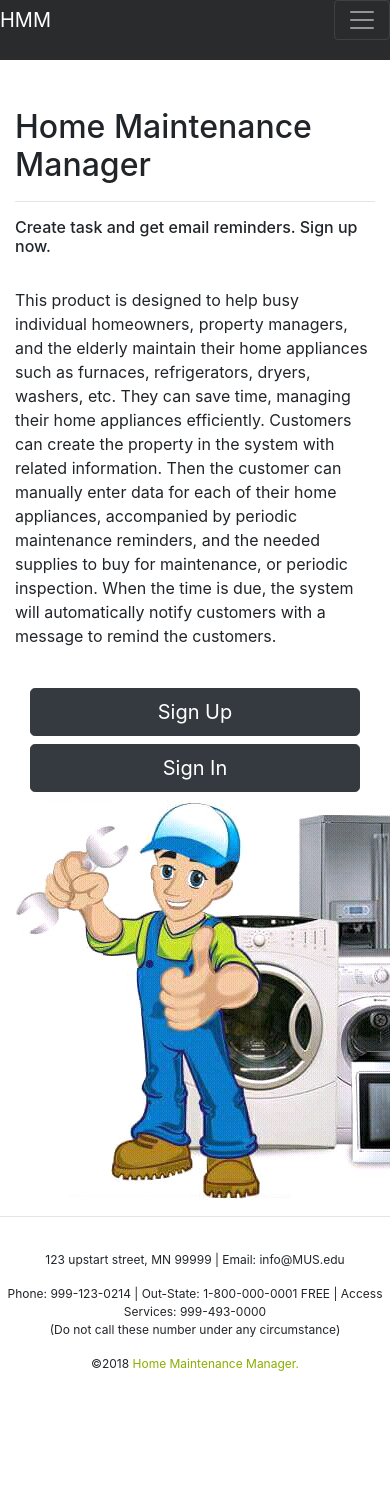
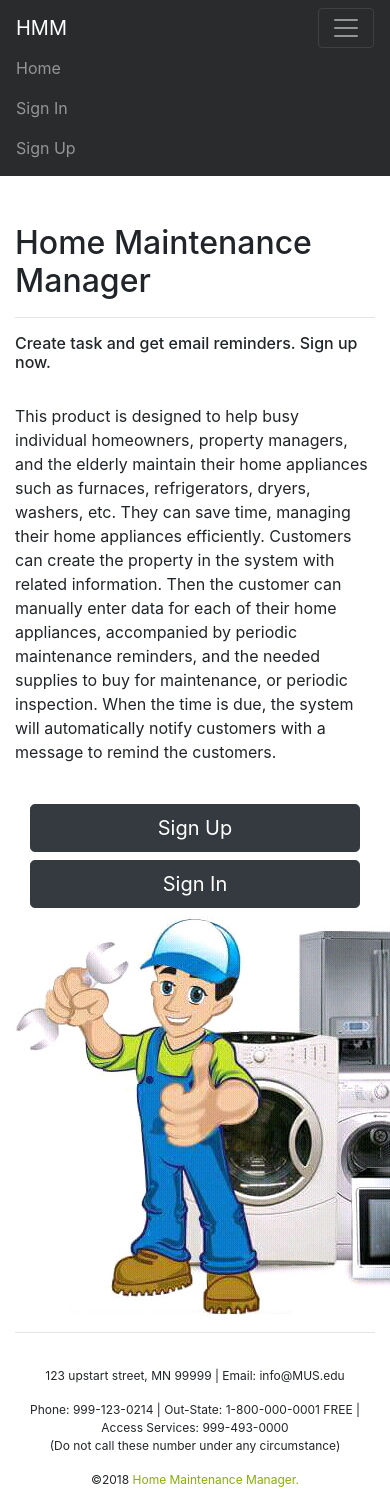
Before and after one commit to tendhar44/Home_Maintenance_Manager, a PHP site: page / in a window 390 px wide, after a click that opens the changed part; the page is wider, and only the part inside the window is pictured. Before the commit the page ends 1371 px from the top of that part, so only its background shows below. Run offline with PHP 8.4, Linux system fonts and the light colour scheme; data that the repository does not hold is empty; some libraries are stand-ins or nearby versions.

Commit message:
fix nav bar and footer display bug

```diff
--- a/app/controllers/UserController.php
+++ b/app/controllers/UserController.php
@@ -55,7 +55,7 @@ class UserController extends Controller {
         if(isset($_POST['submit'])) {
             //echo "sumbitting a register";
             if($this->model->getAccountManagement()->signUpUser()) {
-                header('Location: /home_maintenance_manager/public/usercontroller/signin');
+                $this->view("sign-in-page");
             }else {
                 //echo 'something went wrong';
                 echo '<span class="errorText">' . $_SESSION['userNameError'] . "</span>";
--- a/app/views/home-page-loggedin.php
+++ b/app/views/home-page-loggedin.php
@@ -15,13 +15,13 @@
                 </ul>
             </p>
             <br>
-            <div class="col-xs-6 col-md-6">
+            <div class="col-xs-12 col-md-12">
                 <h4><a class="btn btn-dark btn-block btn-lg" href='/home_maintenance_manager/public/propertycontroller/<?php echo $_SESSION['userid']; ?>'>View Properties</a></h4>
                 <h4><a class="btn btn-dark btn-block btn-lg" href='/home_maintenance_manager/public/propertycontroller/add/<?php echo $_SESSION['userid'] ?>'>Create a Property</a></h4>
             </div>
         </div>
         <div class="col-md-6">
-            <img src="../../public/img/pic1.jpg" alt="picture of appliances">
+            <img class="img-fluid" src="../../public/img/pic1.jpg" alt="picture of appliances">
         </div>
     </div>
 
--- a/public/css/styles.css
+++ b/public/css/styles.css
@@ -1,6 +1,7 @@
 html, body {
 }
 
+/* Nav bar */
 .dropdown:hover .dropdown-menu {
 	display: block;
 }
@@ -28,23 +29,22 @@ html, body {
 }
 
 .navbar{
-	padding: 0;
-	margin: 0;
-	height: 60px;
+	/*padding: 0;
+	margin: 0;*/
+	/*height: 60px;*/
 }
+
+#navbarSupportedContent a:hover {
+	border-bottom: 2px solid white;
+	color: white;
+	padding-bottom: 2px;
+}
+/* END of Nav bar CSS */
 
 label{
 	font-size: 18px;
 }
 
-#navbarSupportedContent{
-	padding-left: 650px;
-}
-
-#navbarSupportedContent a:hover {
-	/*border-bottom: 4px solid white;*/
-	color: white;
-}
 
 /* Add background color to footer */
 .hmm-footer {
--- a/public/footer.php
+++ b/public/footer.php
@@ -1,6 +1,6 @@
 
 
-<div class="hmm-footer">
+<div class="container hmm-footer">
     <div class="row">
         <div class="col-xs-12 col-sm-12">
             <hr>
--- a/public/header.php
+++ b/public/header.php
@@ -23,9 +23,7 @@
 
 
     <nav class="navbar navbar-expand-sm navbar-dark" style="background-color: #292b2c;">
-
         <div class="container" id="info">
-
             <a class="navbar-brand" href="/home_maintenance_manager/public/homecontroller">HMM</a>
             <button class="navbar-toggler" type="button" data-toggle="collapse" data-target="#navbarSupportedContent" aria-controls="navbarSupportedContent" aria-expanded="false" aria-label="Toggle navigation">
                 <span class="navbar-toggler-icon"></span>
@@ -33,7 +31,7 @@
             <div class="collapse navbar-collapse" id="navbarSupportedContent">
                 <ul class="navbar-nav mr-auto">
                 </ul>
-                <ul class="navbar-nav">
+                <ul class="nav navbar-nav navbar-right">
                     <li class="nav-item">
                         <a class="nav-link" href="/home_maintenance_manager/public/homecontroller">Home</a>
                     </li>
```
Also changed, not shown: public/header-signedin.php (+3 -9 lines).
